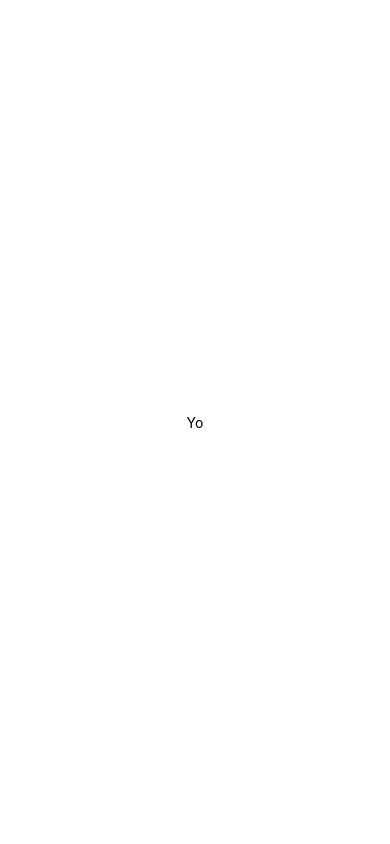
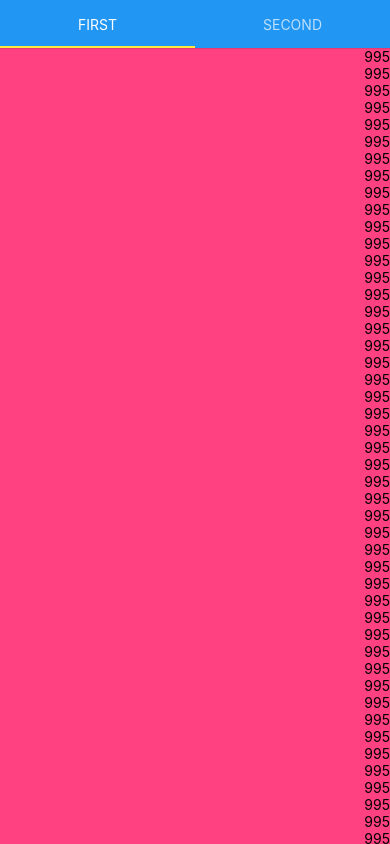
Before and after one commit to MaeIg/react-native-pause-tabview, a React Native app: screen / in a window 390 px wide. Built offline with nearby package versions, Linux system fonts and the light colour scheme.

Commit message:
feat: create a TabView with timers in the first tab
We create 300 timers with 300 different states to see performances problems

```diff
--- a/App.tsx
+++ b/App.tsx
@@ -1,19 +1,72 @@
-import React from 'react';
-import { SafeAreaView, StyleSheet, Text } from 'react-native';
+import React, { useState, useEffect } from 'react';
+import {
+  StyleSheet,
+  useWindowDimensions,
+  SafeAreaView,
+  View,
+  Text,
+} from 'react-native';
+import { TabView, SceneMap } from 'react-native-tab-view';
+
+const Timer = () => {
+  const [timer, setTimer] = useState(1000);
+
+  useEffect(() => {
+    const interval = setInterval(() => {
+      setTimer(oldTimer => oldTimer - 1);
+    }, 1000);
+
+    return () => clearInterval(interval);
+  });
+
+  return <Text>{timer}</Text>;
+};
+
+const FirstRoute = () => {
+  return <View style={styles.tab1}>{Array(300).fill(<Timer />)}</View>;
+};
+
+const SecondRoute = () => <View style={styles.tab2} />;
+
+const routes = [
+  { key: 'first', title: 'First' },
+  { key: 'second', title: 'Second' },
+];
+
+const renderScene = SceneMap({
+  first: FirstRoute,
+  second: SecondRoute,
+});
 
 const App = () => {
+  const [index, setIndex] = useState(0);
+  const layout = useWindowDimensions();
+
   return (
     <SafeAreaView style={styles.container}>
-      <Text>Yo</Text>
+      <TabView
+        navigationState={{ index, routes }}
+        renderScene={renderScene}
+        onIndexChange={setIndex}
+        initialLayout={{ width: layout.width }}
+      />
     </SafeAreaView>
   );
 };
 
 const styles = StyleSheet.create({
   container: {
-    height: '100%',
-    justifyContent: 'center',
-    alignItems: 'center',
+    flex: 1,
+    backgroundColor: 'grey',
+  },
+  tab1: {
+    flex: 1,
+    backgroundColor: '#ff4081',
+    alignItems: 'flex-end',
+  },
+  tab2: {
+    flex: 1,
+    backgroundColor: '#673ab7',
   },
 });
 
```
